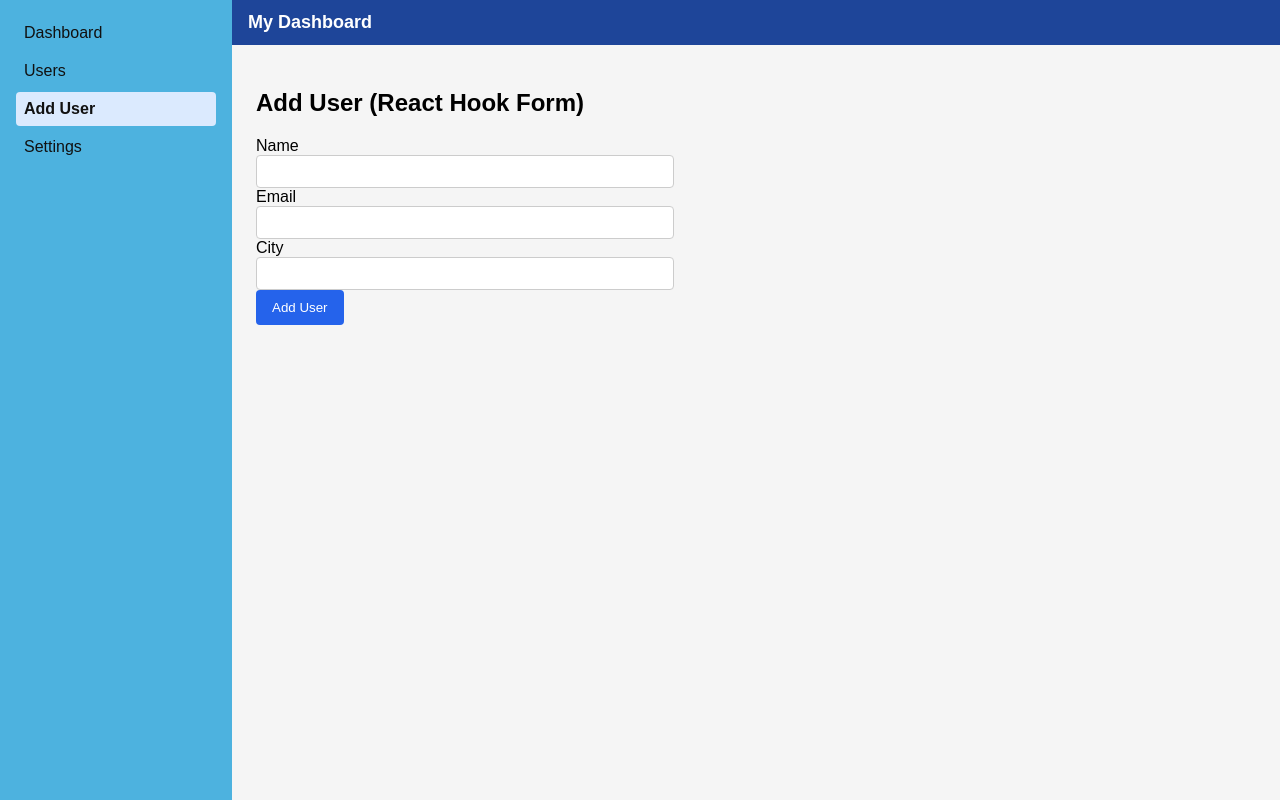
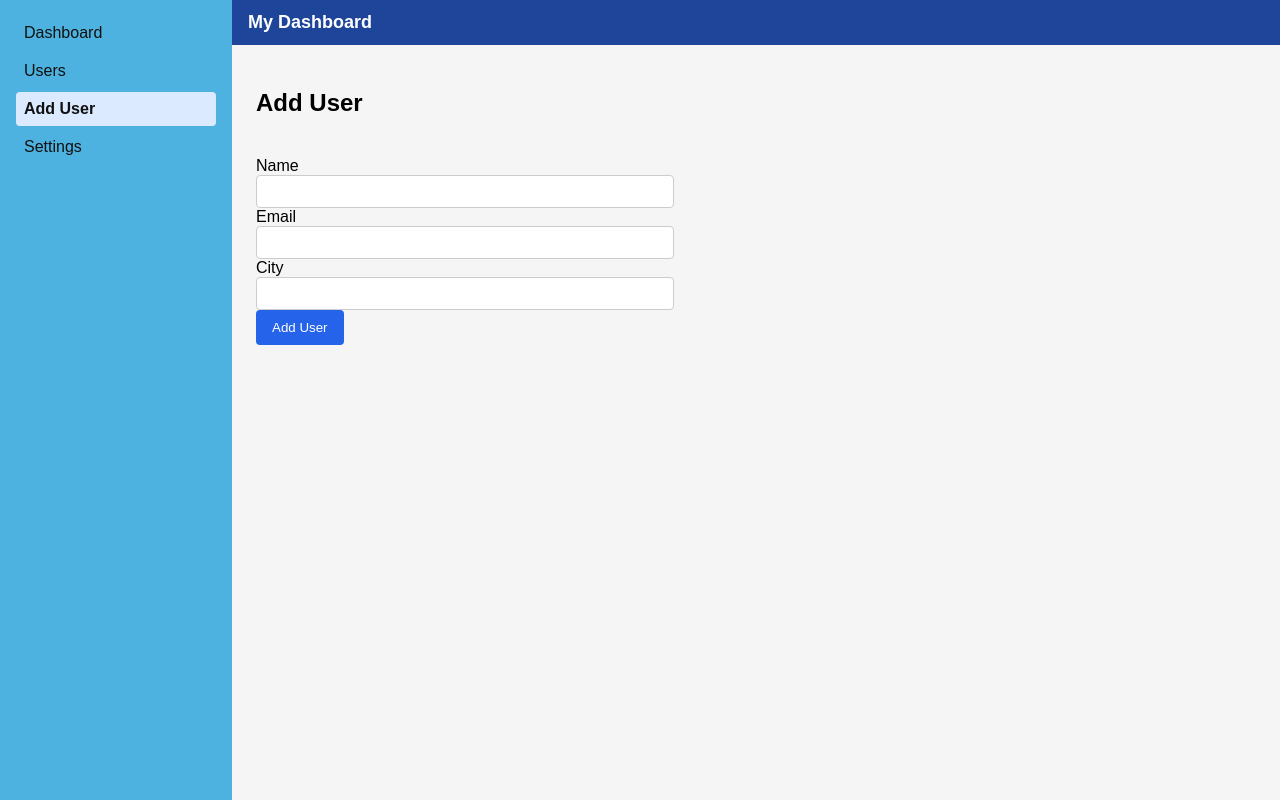
Before and after one commit to nithish83/react_learning, a React (Vite) app: page /add-user in a window 1280 px wide. Shown: the top 800 px of the page. Built offline with nearby package versions, Linux system fonts and the light colour scheme.

Commit message:
Day5-stalled

```diff
--- a/index.html
+++ b/index.html
@@ -2,7 +2,6 @@
 <html lang="en">
   <head>
     <meta charset="UTF-8" />
-    <link rel="icon" type="image/svg+xml" href="/vite.svg" />
     <meta name="viewport" content="width=device-width, initial-scale=1.0" />
     <title>dashboard-web</title>
   </head>
--- a/src/pages/AddUserPage.jsx
+++ b/src/pages/AddUserPage.jsx
@@ -27,12 +27,12 @@
 
   return (
     <div className="page-content">
-      <h2>Add User (React Hook Form)</h2>
+      <h2>Add User</h2>
 
       {/* 👇 THIS is the correct form tag */}
       <form
         onSubmit={handleSubmit(onSubmit)}
-        style={{ maxWidth: "400px", marginTop: "20px" }}
+        style={{ maxWidth: "400px", marginTop: "40px" }}
       >
         {/* Name */}
         <label>Name</label>
```
